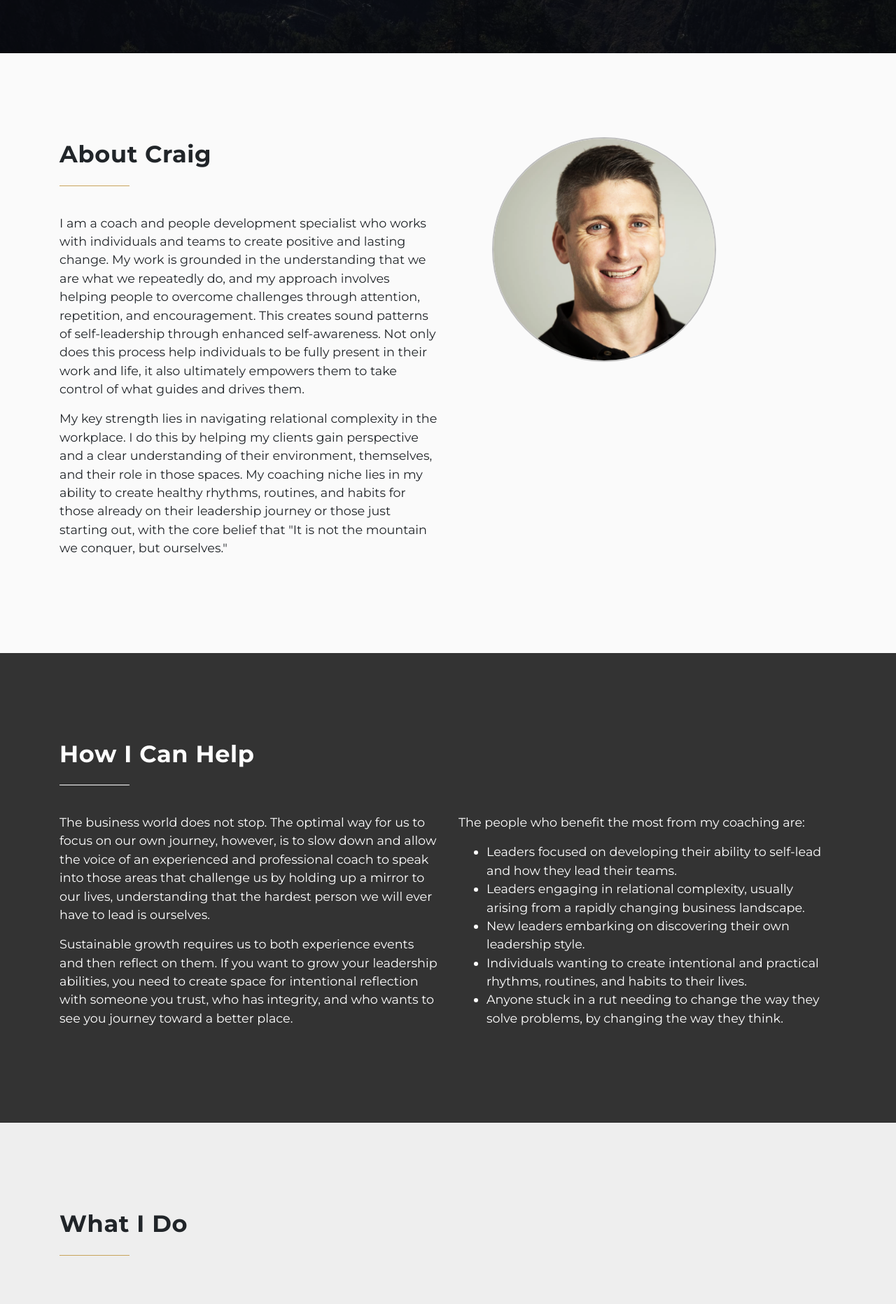
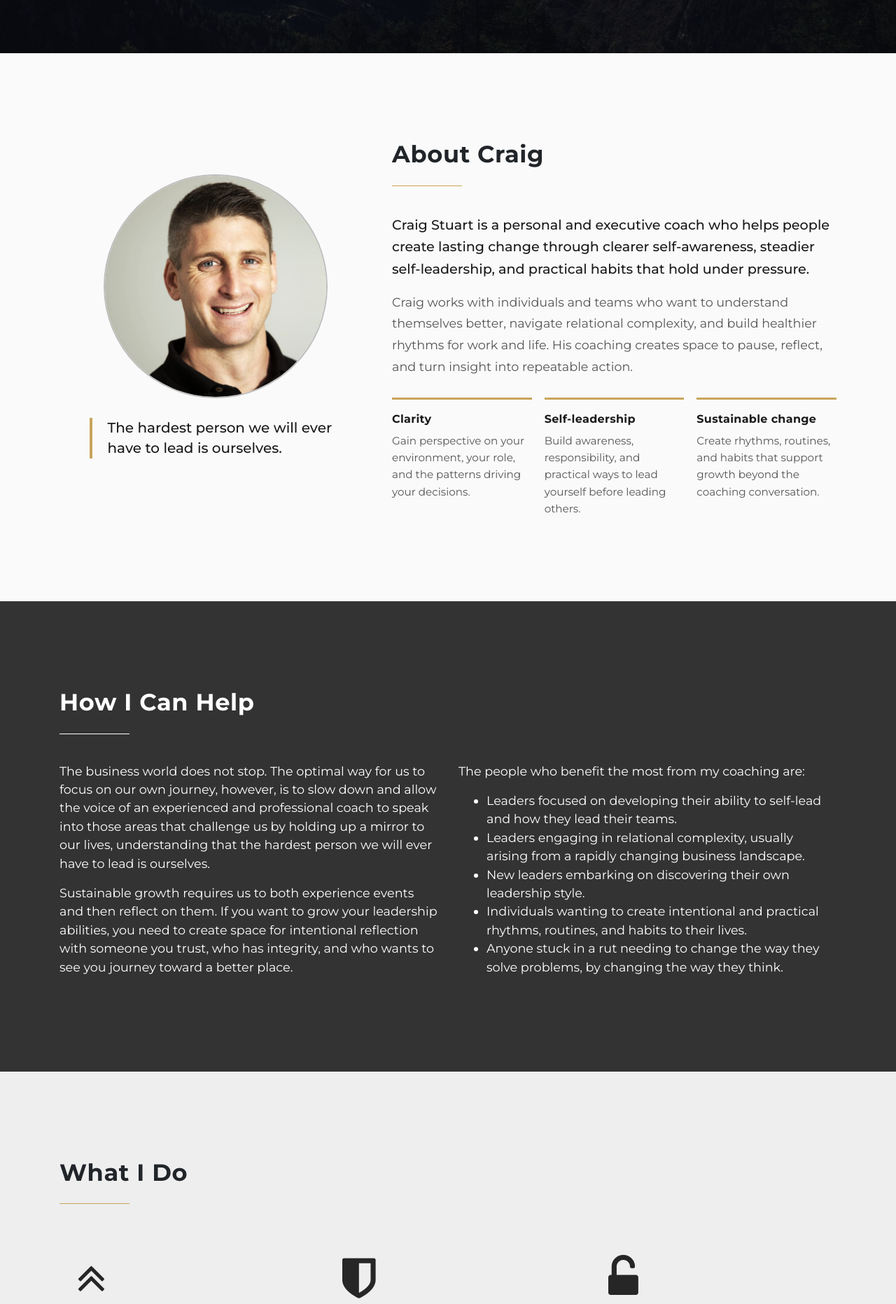
Before and after one commit to oosthuizenp/apexcoaching, a Jekyll site: the page built from index.html, in a window 1280 px wide. Shown: the part 735-2598 px from the top of the page at 70% size. Built offline with Jekyll 4.4.1, drawn with Linux system fonts in a browser that asks for light colours; nearby versions of some CDN libraries; library files that are not in the unit come from our copies.

Commit message:
fix: enhance about section with new content structure and styling for improved clarity and engagement

```diff
--- a/_data/sitetext.yml
+++ b/_data/sitetext.yml
@@ -44,11 +44,16 @@ home:
 
   about:
     heading: "About Craig"
-    paragraphs:
-      - |
-        I am a coach and people development specialist who works with individuals and teams to create positive and lasting change. My work is grounded in the understanding that we are what we repeatedly do, and my approach involves helping people to overcome challenges through attention, repetition, and encouragement. This creates sound patterns of self-leadership through enhanced self-awareness. Not only does this process help individuals to be fully present in their work and life, it also ultimately empowers them to take control of what guides and drives them.
-      - |
-        My key strength lies in navigating relational complexity in the workplace. I do this by helping my clients gain perspective and a clear understanding of their environment, themselves, and their role in those spaces. My coaching niche lies in my ability to create healthy rhythms, routines, and habits for those already on their leadership journey or those just starting out, with the core belief that "It is not the mountain we conquer, but ourselves."
+    lead: "Craig Stuart is a personal and executive coach who helps people create lasting change through clearer self-awareness, steadier self-leadership, and practical habits that hold under pressure."
+    pull_quote: "The hardest person we will ever have to lead is ourselves."
+    summary: "Craig works with individuals and teams who want to understand themselves better, navigate relational complexity, and build healthier rhythms for work and life. His coaching creates space to pause, reflect, and turn insight into repeatable action."
+    points:
+      - title: "Clarity"
+        text: "Gain perspective on your environment, your role, and the patterns driving your decisions."
+      - title: "Self-leadership"
+        text: "Build awareness, responsibility, and practical ways to lead yourself before leading others."
+      - title: "Sustainable change"
+        text: "Create rhythms, routines, and habits that support growth beyond the coaching conversation."
 
   how_i_help:
     heading: "How I Can Help"
--- a/_includes/home/about.html
+++ b/_includes/home/about.html
@@ -1,14 +1,26 @@
 <section id="about" class="about">
   <div class="container">
-    <div class="row">
-      <div class="col-lg-6">
+    <div class="row align-items-center">
+      <div class="col-lg-5">
+        <div class="about__media">
+          <img src="/assets/img/profile/craig-stuart.png" alt="Craig Stuart" class="img-fluid rounded-circle about__portrait" loading="lazy">
+          <blockquote class="about__quote">
+            {{ site.data.sitetext.home.about.pull_quote }}
+          </blockquote>
+        </div>
+      </div>
+      <div class="col-lg-7">
         <h2 class="section-heading">{{ site.data.sitetext.home.about.heading }}</h2>
-        {% for para in site.data.sitetext.home.about.paragraphs %}
-        <p>{{ para }}</p>
-        {% endfor %}
-      </div>
-      <div class="col-lg-5 mx-auto">
-        <p><img src="/assets/img/profile/craig-stuart.png" alt="Craig Stuart" class="img-fluid rounded-circle" loading="lazy"></p>
+        <p class="about__lead">{{ site.data.sitetext.home.about.lead }}</p>
+        <p class="about__summary">{{ site.data.sitetext.home.about.summary }}</p>
+        <div class="about__points">
+          {% for point in site.data.sitetext.home.about.points %}
+          <div class="about__point">
+            <h3>{{ point.title }}</h3>
+            <p>{{ point.text }}</p>
+          </div>
+          {% endfor %}
+        </div>
       </div>
     </div>
   </div>
--- a/assets/css/style.default.css
+++ b/assets/css/style.default.css
@@ -189,6 +189,72 @@ nav.navbar.sticky .navbar-toggler i {
   border: 2px solid transparent;
   border-color: #bebebe;
   max-width: 320px;
+}
+
+.about__media {
+  max-width: 360px;
+  margin: 0 auto 32px;
+  text-align: center;
+}
+
+.about__portrait {
+  margin: 0 auto 28px;
+}
+
+.about__quote {
+  margin: 0;
+  padding: 0 0 0 22px;
+  border-left: 4px solid #c8a45c;
+  color: #1a1a1a;
+  font-family: "Montserrat", Helvetica, Arial, Lucida, sans-serif;
+  font-size: 1.25rem;
+  font-weight: 500;
+  line-height: 1.45;
+  text-align: left;
+}
+
+.about__lead {
+  color: #1a1a1a;
+  font-size: 1.2rem;
+  font-weight: 500;
+  line-height: 1.65;
+}
+
+.about__summary {
+  color: #555;
+  line-height: 1.75;
+}
+
+.about__points {
+  display: grid;
+  grid-template-columns: repeat(3, minmax(0, 1fr));
+  gap: 18px;
+  margin-top: 28px;
+}
+
+.about__point {
+  border-top: 3px solid #c8a45c;
+  padding-top: 16px;
+}
+
+.about__point h3 {
+  margin: 0 0 8px;
+  color: #1a1a1a;
+  font-size: 1rem;
+  font-weight: 700;
+}
+
+.about__point p {
+  margin: 0;
+  color: #555;
+  font-size: 0.95rem;
+  line-height: 1.6;
+}
+
+@media (max-width: 991.98px) {
+  .about__points {
+    grid-template-columns: 1fr;
+  }
 }
 
 /* HERO SECTION */
```
